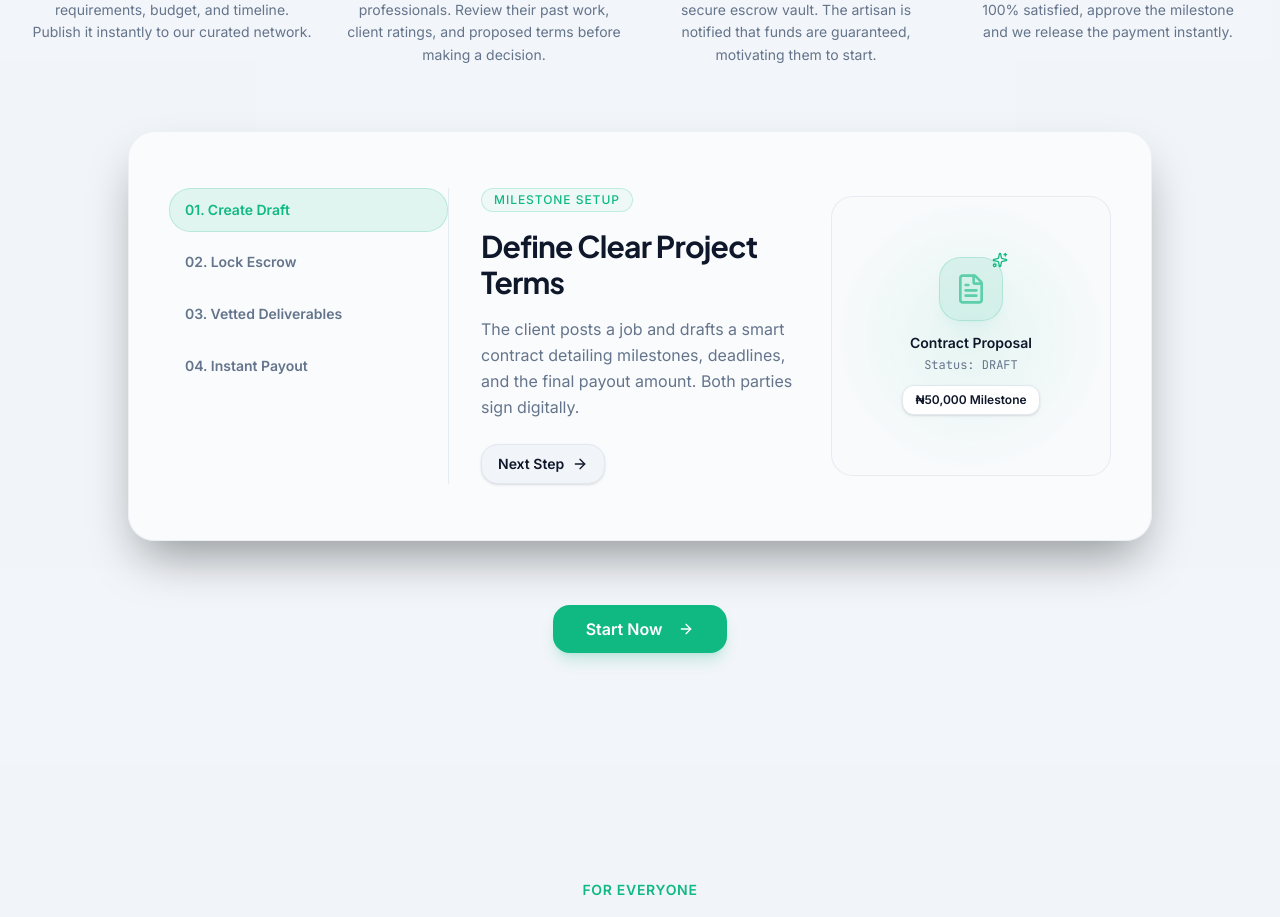
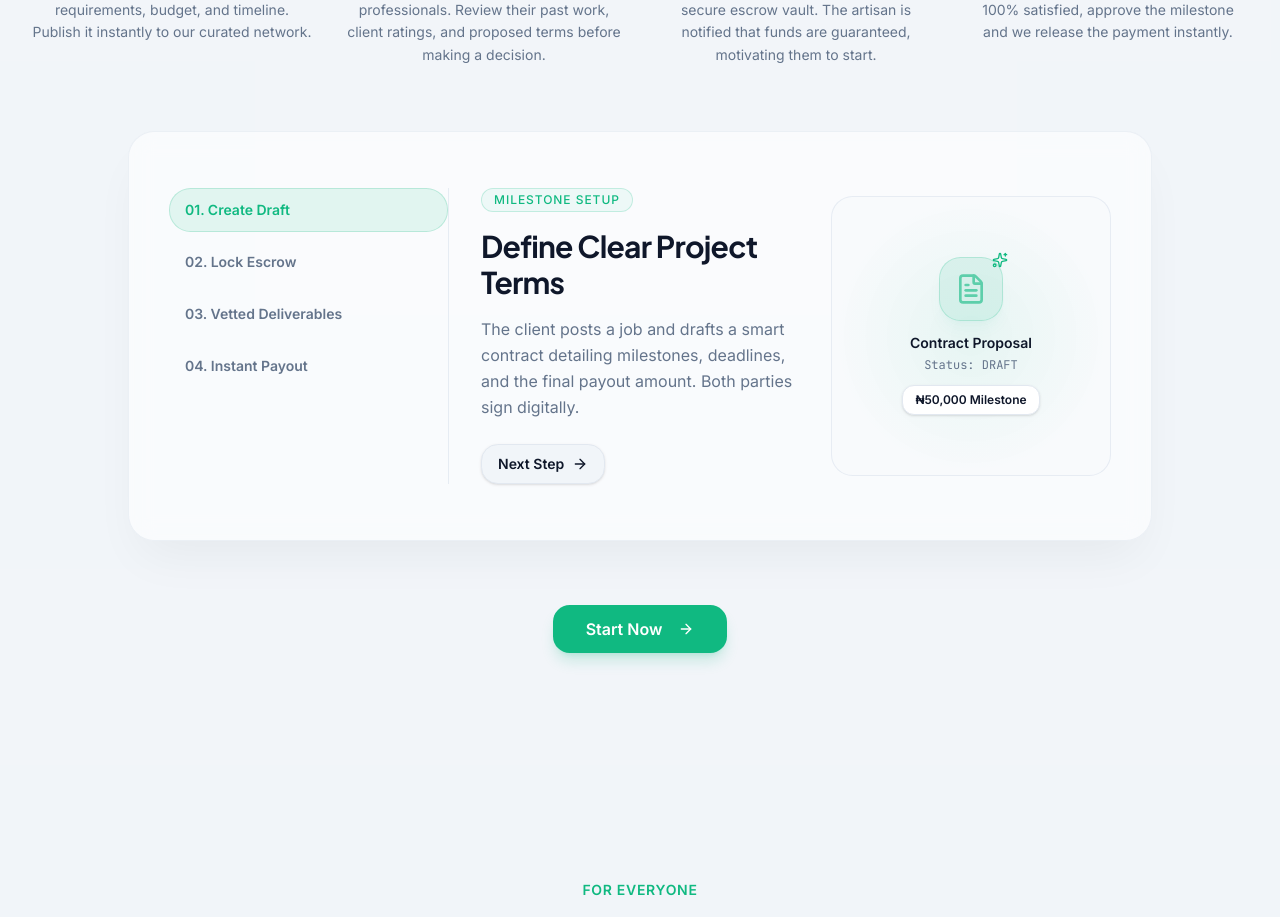
Before and after one commit to Anaspropro/worksure-ui, a Next.js app: page / in a window 1280 px wide. Shown: the part 2480-3397 px from the top of the page. Built offline with nearby package versions, Linux system fonts and the light colour scheme.

Commit message:
feat(ui): filter contracted proposals and reduce global card shadows

```diff
--- a/src/components/dashboard/workspace/WorkspaceDashboard.tsx
+++ b/src/components/dashboard/workspace/WorkspaceDashboard.tsx
@@ -225,8 +225,12 @@ export default function WorkspaceDashboard({
   const { data: contractsResponse } = useContracts();
 
   const jobs = jobsResponse?.jobs ?? [];
-  const proposals = proposalsResponse?.proposals ?? [];
   const contracts = contractsResponse?.data ?? [];
+
+  const contractedJobIds = new Set(contracts.map((c) => c.job.id));
+  const proposals = (proposalsResponse?.proposals ?? []).filter(
+    (p) => !contractedJobIds.has(p.job.id)
+  );
 
   const createProposalMutation = useCreateProposal();
   const acceptProposalMutation = useAcceptProposal();
--- a/src/components/ui/card.tsx
+++ b/src/components/ui/card.tsx
@@ -14,7 +14,7 @@ function Card({
       data-slot="card"
       data-size={size}
       className={cn(
-        "group/card flex flex-col gap-4 overflow-hidden rounded-xl border border-border bg-card py-4 text-sm text-card-foreground shadow-xl shadow-black/40 transition-[box-shadow,border-color,background-color] duration-200 ease-out has-data-[slot=card-footer]:pb-0 has-[>img:first-child]:pt-0 data-[size=sm]:gap-3 data-[size=sm]:py-3 data-[size=sm]:has-data-[slot=card-footer]:pb-0 motion-reduce:transition-none *:[img:first-child]:rounded-t-xl *:[img:last-child]:rounded-b-xl",
+        "group/card flex flex-col gap-4 overflow-hidden rounded-xl border border-border bg-card py-4 text-sm text-card-foreground shadow-sm shadow-black/5 transition-[box-shadow,border-color,background-color] duration-200 ease-out has-data-[slot=card-footer]:pb-0 has-[>img:first-child]:pt-0 data-[size=sm]:gap-3 data-[size=sm]:py-3 data-[size=sm]:has-data-[slot=card-footer]:pb-0 motion-reduce:transition-none *:[img:first-child]:rounded-t-xl *:[img:last-child]:rounded-b-xl",
         className
       )}
       {...props}
```
